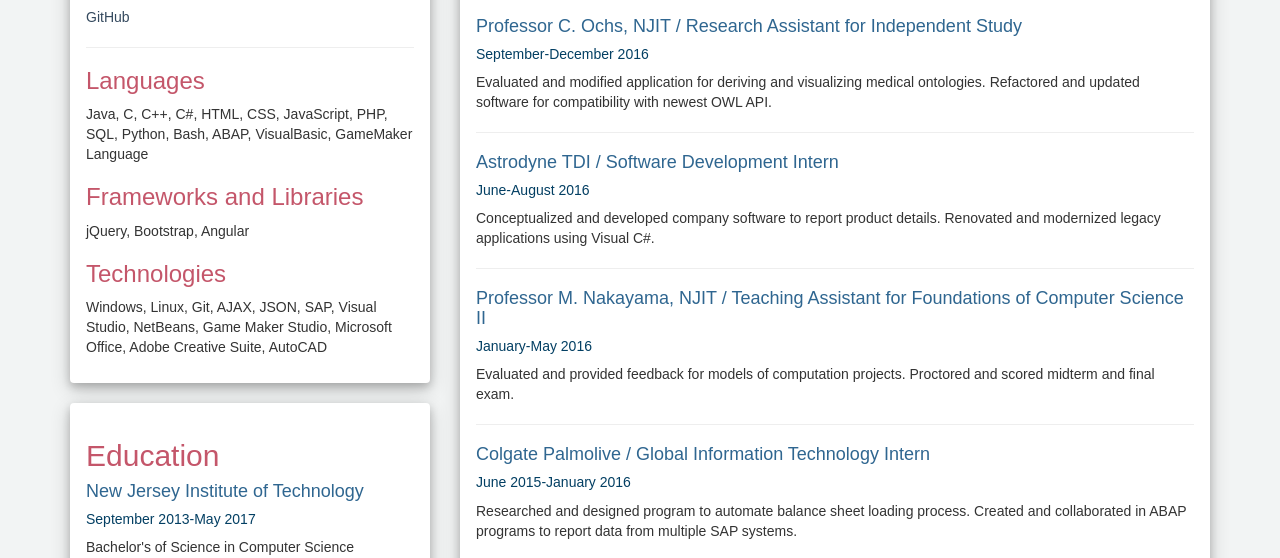
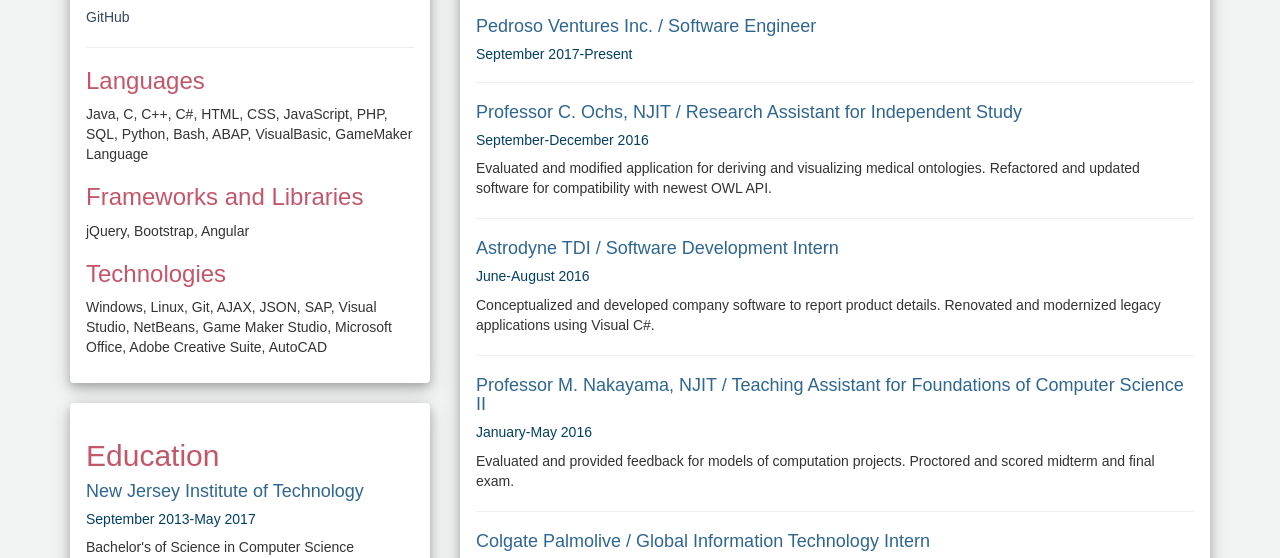
Before and after one commit to kmj22/portfolio-site, a plain HTML site: page index.html in a window 1280 px wide. Shown: the part 542-1100 px from the top of the page. Drawn offline with nearby package versions, Linux system fonts and the light colour scheme; a web font is replaced by a local one.

Commit message:
Update experience on homepage

```diff
--- a/index.html
+++ b/index.html
@@ -81,6 +81,12 @@
 	<script>
 	var experience = [
 		{
+			name: "Pedroso Ventures Inc.",
+			title: "Software Engineer",
+			date: "September 2017-Present",
+			work: ""
+		},
+		{
 			name: "Professor C. Ochs, NJIT",
 			title: "Research Assistant for Independent Study",
 			date: "September-December 2016",
```
